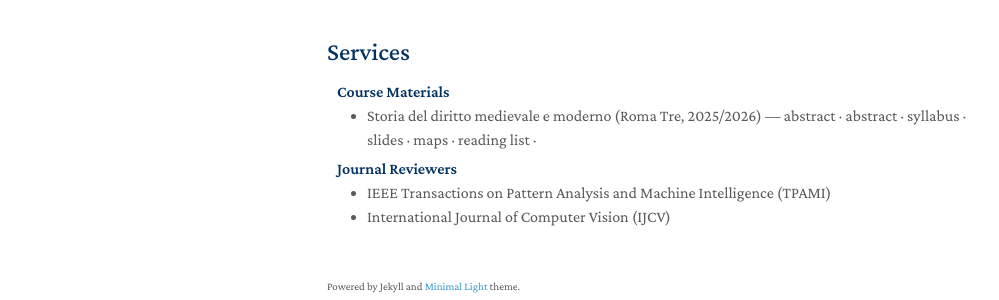
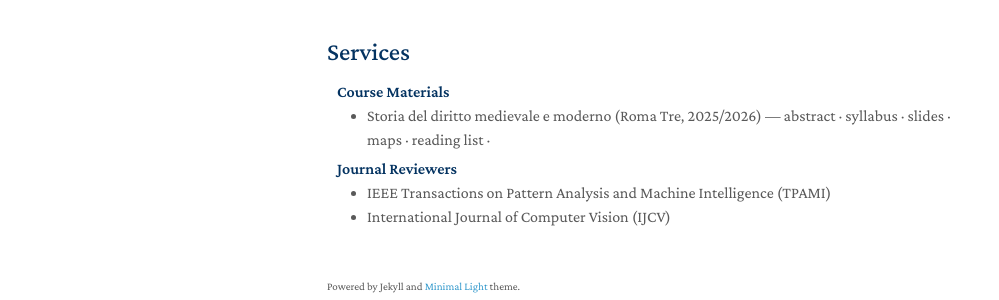
Before and after one commit to rinaldiferri/rinaldiferri.github.io, a Jekyll site: the page built from index.md, in a window 1280 px wide and 1352 px high. Shown: the part 985-1285 px from the top of the window, without its empty margins (143-1142 px from the left). Built offline with Jekyll 4.4.1, drawn with Linux system fonts in a browser that asks for light colours; a style sheet for code colours, icons or effects is not loaded; our own code applies the rules of GitHub Pages for plain Markdown files.

Commit message:
Update services.md

```diff
--- a/_includes/services.md
+++ b/_includes/services.md
@@ -6,7 +6,6 @@
 <li>
   <autocolor>Storia del diritto medievale e moderno (Roma Tre, 2025/2026) </autocolor> —
   <a href="assets/files/course.txt"><autocolor>abstract</autocolor></a> ·
-  <a href="assets/files/course.html"><autocolor>abstract</autocolor></a> ·
   <a href="https://studiumanistici.uniroma3.it/insegnamento-erogato/dipartimento-di-studi-umanistici/lm/2025-2026/storia-e-societa-0580707308500001/fc0a7544-2def-41a0-bf79-fc28f31eff77--20711454/"><autocolor>syllabus</autocolor></a> ·
   <a href="assets/files/slides.zip"><autocolor>slides</autocolor></a> ·
   <a href="assets/files/maps.zip"><autocolor>maps</autocolor></a> ·
```
